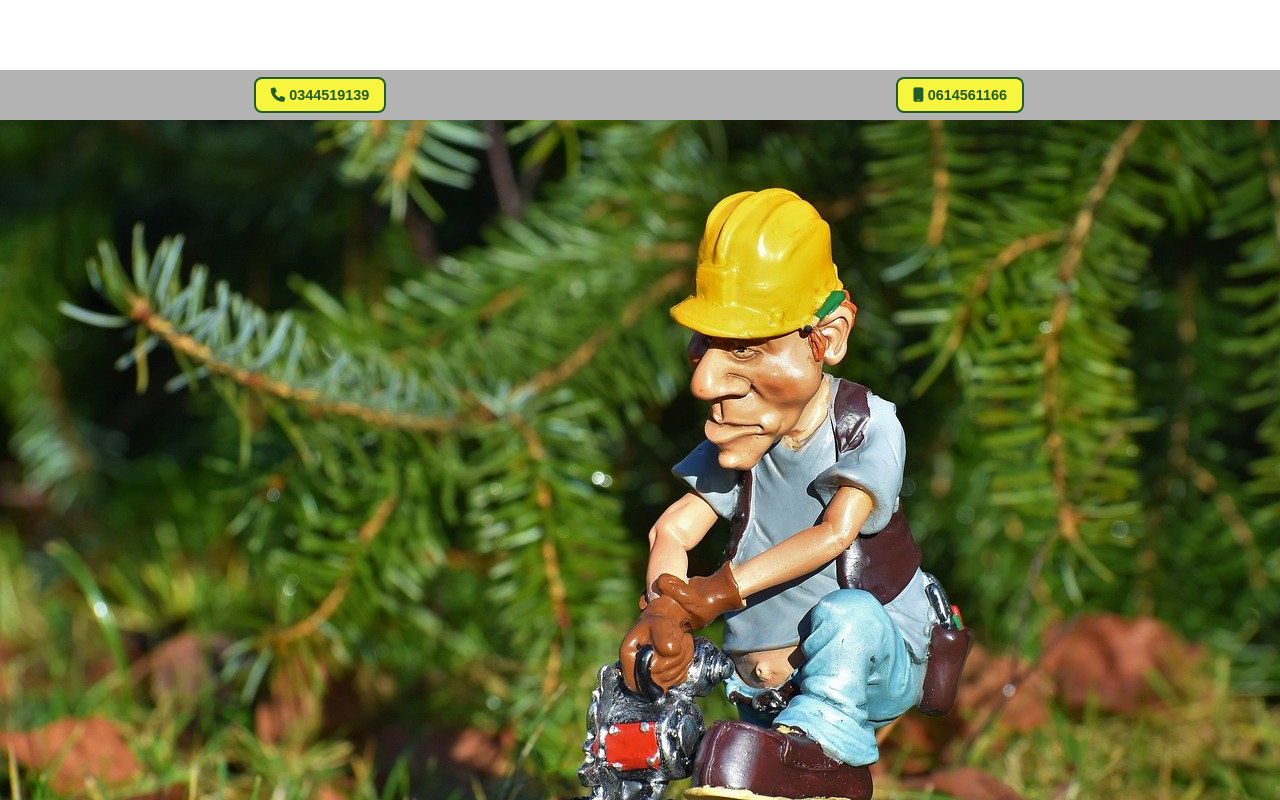
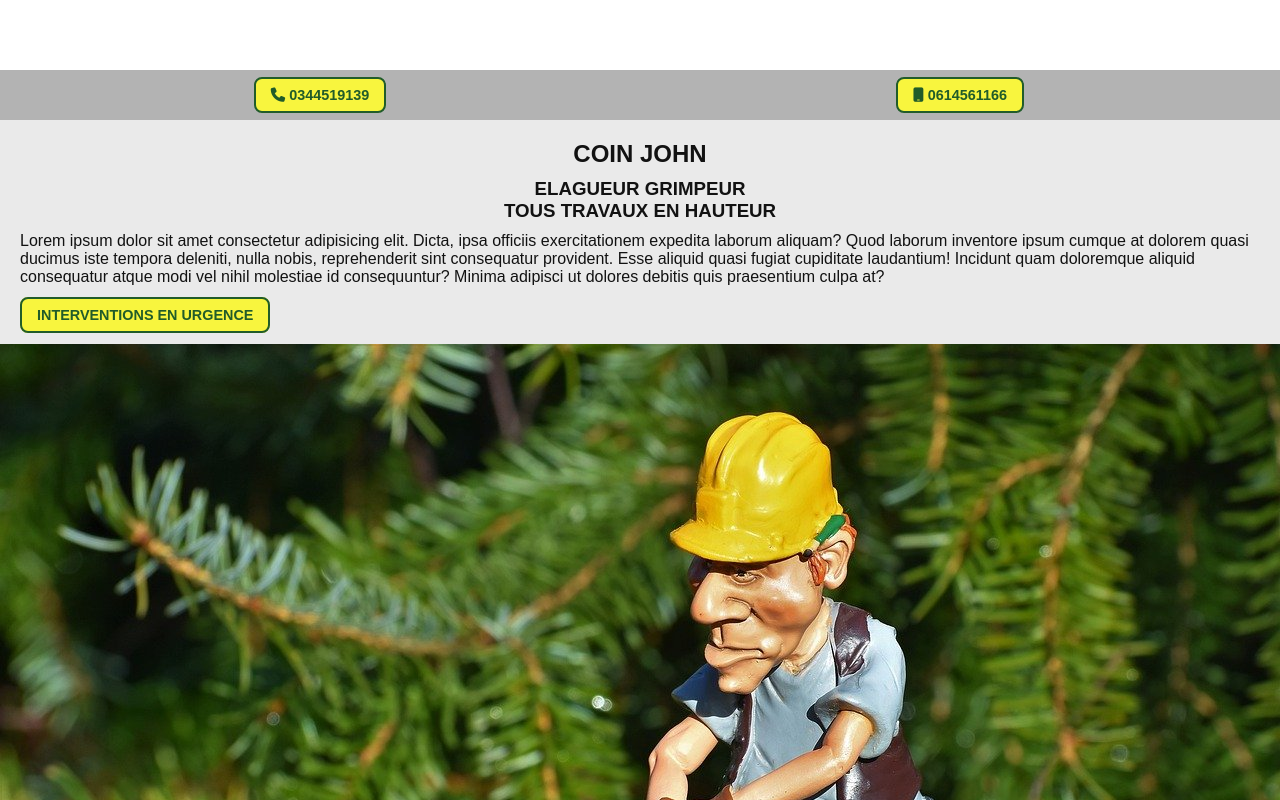
Before and after one commit to CJ-webdev/CJ-webdev.github.io, a plain HTML site: page index.html in a window 1280 px wide. Shown: the part 680-1480 px from the top of the page. Drawn offline with nearby package versions, Linux system fonts and the light colour scheme.

Commit message:
commencement 1ere section

```diff
--- a/index.html
+++ b/index.html
@@ -61,7 +61,7 @@
           consequatur atque modi vel nihil molestiae id consequuntur? Minima
           adipisci ut dolores debitis quis praesentium culpa at?
         </p>
-        <a href="tel:+33614561166">Interventions en urgence</a>
+        <a class="btn2" href="tel:+33614561166">Interventions en urgence</a>
       </div>
     </section>
     <section class="section2">
--- a/styles/style.scss
+++ b/styles/style.scss
@@ -8,9 +8,24 @@
 $color1: rgb(33, 92, 41);
 $color2: rgb(155, 199, 67);
 $color3: rgb(248, 245, 62);
-$white: rgb(242, 252, 236);
+$white: rgb(234, 234, 234);
 $black: rgb(18, 18, 18);
 $transparent: rgba(0, 0, 0, 0.297);
+
+.btn2 {
+  color: $color1;
+  background-color: $color3;
+  margin: 5px auto;
+  padding: 8px 15px;
+  border: solid $color1 2px;
+  border-radius: 8px;
+  text-transform: uppercase;
+  text-decoration: none;
+  font-family: Arial, Helvetica, sans-serif;
+  font-size: 0.9rem;
+  text-align: center;
+  font-weight: 600;
+}
 
 header {
   height: 100vh;
@@ -46,21 +61,6 @@ header {
     height: 50px;
     background: $transparent;
     width: 100%;
-
-    .btn2 {
-      color: $color1;
-      background-color: $color3;
-      margin: 5px auto;
-      padding: 8px 15px;
-      border: solid $color1 2px;
-      border-radius: 8px;
-      text-transform: uppercase;
-      text-decoration: none;
-      font-family: Arial, Helvetica, sans-serif;
-      font-size: 0.9rem;
-      text-align: center;
-      font-weight: 600;
-    }
   }
   .header-center {
     display: flex;
@@ -98,3 +98,26 @@ header {
     }
   }
 }
+.section1 {
+  display: flex;
+  flex-direction: column-reverse;
+  width: 100%;
+
+  img {
+    width: 100%;
+  }
+  .descriptif {
+    padding: 20px 20px;
+    background: $white;
+    color: $black;
+    h2,
+    h3 {
+      text-align: center;
+      text-transform: uppercase;
+      padding-bottom: 10px;
+    }
+    p {
+      margin-bottom: 20px;
+    }
+  }
+}
```
Also changed, not shown: styles/style.css, 1 other file.
